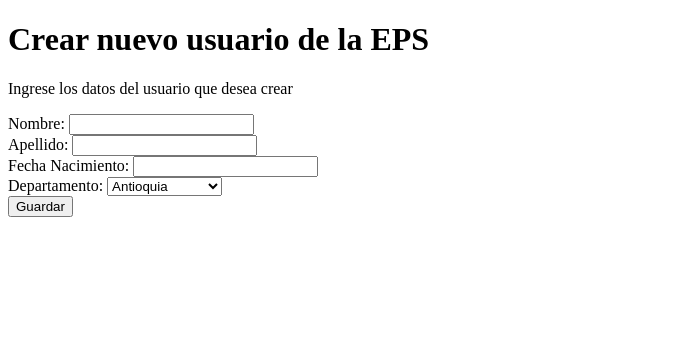
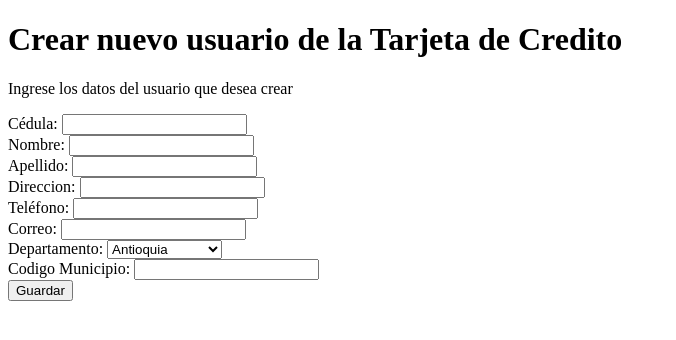
Before and after one commit to hurluis/web-mvc, a Flask app: template templates/new-user.html in a window 1280 px wide. Shown: the top 340 px of the page, without its empty margins (0-676 px from the left). Run offline with Flask 3, Linux system fonts and the light colour scheme; the template is opened without the code that fills it, so the values that code supplies are empty.

Commit message:
Agregado  formulario para crear el usuario

```diff
--- a/app.py
+++ b/app.py
@@ -23,10 +23,18 @@ def buscar_usuario():
    usuario = ControladorUsuarios.BuscarPorCedula(cedula)
    return render_template("usuario.html", user = usuario )
 
+@app.route("/nuevo-usuario")
+def formulario_nuevo_usuario():
+   return render_template("new-user.html")
+
 @app.route("/crear-usuario")
 def crear_usuario():
    cedula = request.args["cedula"]
-   usuario_prueba = Usuario( cedula, "Usuario", "Prueba", "no@tiene.correo", "EN la calle", "99999", "05", "05001"  )
+   nombre=request.args["nombre"]
+   apellido=request.args["apellido"]
+   usuario_prueba = Usuario( cedula=cedula, nombre=nombre, apellido=apellido, correo="no@tiene.correo",
+                            direccion=request.args["direccion"], telefono=request.args["telefono"],
+                            codigo_departamento=request.args["codigo_departamento"], codigo_municipio=request.args["codigo_municipio"]  )
    ControladorUsuarios.Insertar( usuario_prueba )
    return "Aqui se va a crear un usuario"
 
--- a/templates/new-user.html
+++ b/templates/new-user.html
@@ -6,11 +6,14 @@
 </head>
 
 <body>
-    <h1>Crear nuevo usuario de la EPS</h1>
+    <h1>Crear nuevo usuario de la Tarjeta de Credito</h1>
     <p>
         Ingrese los datos del usuario que desea crear
     </p>
-    <form action="/view/save-user">
+    <form action="/crear-usuario">
+        <div>
+            Cédula: <input type="text" name="cedula" />
+        </div>
         <div>
             Nombre: <input type="text" name="nombre" />
         </div>
@@ -18,7 +21,13 @@
             Apellido: <input type="text" name="apellido" />
         </div>
         <div>
-            Fecha Nacimiento: <input type="number" name="fecha_nacimiento" />
+            Direccion: <input type="text" name="direccion" />
+        </div>
+        <div>
+            Teléfono: <input type="text" name="telefono" />
+        </div>
+        <div>
+            Correo: <input type="email" name="correo" />
         </div>
         <div>
             Departamento: <select name="codigo_departamento">
@@ -27,6 +36,9 @@
                 <option value="76">Valle del Cauca</option>
             </select>
         </div>
+        <div>
+            Codigo Municipio: <input type="text" name="codigo_municipio" />
+        </div>
         <input type="submit" value="Guardar" />
     </form>
 </body>
```
Also changed, not shown: README.md.
